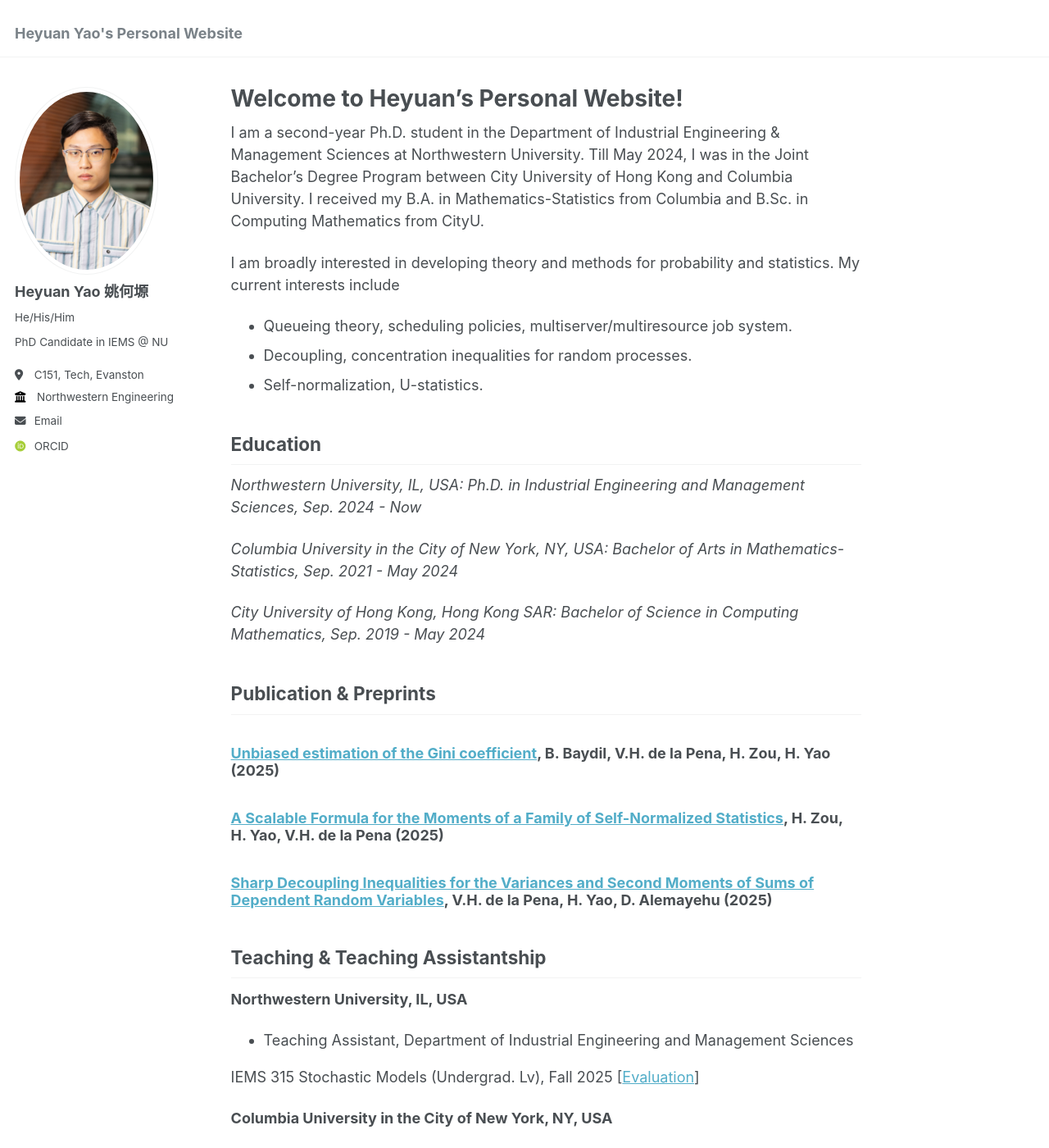
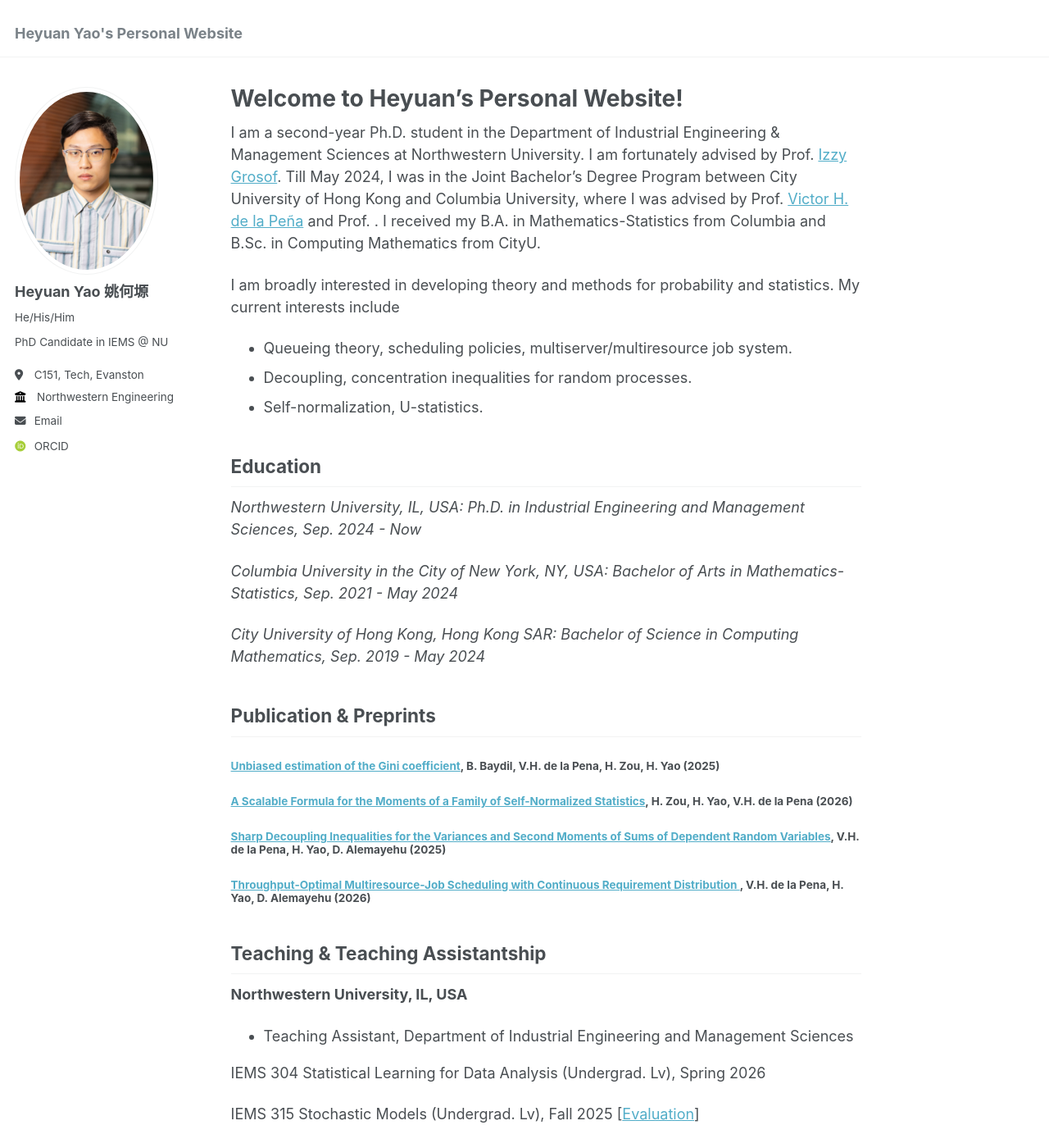
Before and after one commit to Heyuan-Yao/Heyuan-Yao.github.io, a Jekyll site: the page built from _pages/about.md, in a window 1280 px wide and 1400 px high. Shown: the whole window at 82% size. Built offline with Jekyll 4.4.1, drawn with Linux system fonts in a browser that asks for light colours; some web fonts are replaced.

Commit message:
Update about.md

```diff
--- a/_pages/about.md
+++ b/_pages/about.md
@@ -7,7 +7,7 @@ redirect_from:
   - /about.html
 ---
 
-I am a second-year Ph.D. student in the Department of Industrial Engineering & Management Sciences at Northwestern University. Till May 2024, I was in the Joint Bachelor’s Degree Program between City University of Hong Kong and Columbia University. I received my B.A. in Mathematics-Statistics from Columbia and B.Sc. in Computing Mathematics from CityU.
+I am a second-year Ph.D. student in the Department of Industrial Engineering & Management Sciences at Northwestern University. I am fortunately advised by Prof. <a href="https://isaacg1.github.io/">Izzy Grosof</a>. Till May 2024, I was in the Joint Bachelor’s Degree Program between City University of Hong Kong and Columbia University, where I was advised by Prof. <a href="https://www.columbia.edu/~vhd1/">Victor H. de la Peña</a> and Prof. <a href="https://www.math.columbia.edu/~ik/"> </a>. I received my B.A. in Mathematics-Statistics from Columbia and B.Sc. in Computing Mathematics from CityU.
 
 I am broadly interested in developing theory and methods for probability and statistics. My current interests include
 - Queueing theory, scheduling policies, multiserver/multiresource job system.
@@ -24,11 +24,13 @@ Education
 
 Publication & Preprints
 ------
-<h3><a href="https://www.sciencedirect.com/science/article/pii/S0167715225000215">Unbiased estimation of the Gini coefficient</a>, B. Baydil, V.H. de la Pena, H. Zou, H. Yao (2025)</h3>
+<h4><a href="https://www.sciencedirect.com/science/article/pii/S0167715225000215">Unbiased estimation of the Gini coefficient</a>, B. Baydil, V.H. de la Pena, H. Zou, H. Yao (2025)</h4>
 
-<h3><a href="https://arxiv.org/pdf/2509.14428">A Scalable Formula for the Moments of a Family of Self-Normalized Statistics</a>, H. Zou, H. Yao, V.H. de la Pena (2025)</h3>
+<h4><a href="https://www.sciencedirect.com/science/article/pii/S0167715226001185">A Scalable Formula for the Moments of a Family of Self-Normalized Statistics</a>, H. Zou, H. Yao, V.H. de la Pena (2026)</h4>
 
-<h3><a href="https://arxiv.org/pdf/2512.19063">Sharp Decoupling Inequalities for the Variances and Second Moments of Sums of Dependent Random Variables</a>, V.H. de la Pena, H. Yao, D. Alemayehu (2025)</h3>
+<h4><a href="https://arxiv.org/pdf/2512.19063">Sharp Decoupling Inequalities for the Variances and Second Moments of Sums of Dependent Random Variables</a>, V.H. de la Pena, H. Yao, D. Alemayehu (2025)</h4>
+
+<h4><a href="">Throughput-Optimal Multiresource-Job Scheduling with Continuous Requirement Distribution </a>, V.H. de la Pena, H. Yao, D. Alemayehu (2026)</h4>
 
 
 Teaching & Teaching Assistantship
@@ -36,6 +38,7 @@ Teaching & Teaching Assistantship
 **Northwestern University, IL, USA**
 
 - Teaching Assistant, Department of Industrial Engineering and Management Sciences
+<p>IEMS 304 Statistical Learning for Data Analysis (Undergrad. Lv), Spring 2026 </p>
 <p>IEMS 315 Stochastic Models (Undergrad. Lv), Fall 2025 [<a href="https://github.com/Heyuan-Yao/Heyuan-Yao.github.io/blob/master/_pages/Individual%20Report%20for%20Heyuan%20Yao%20(IEMS_315-0_01%20%20Stochastic%20Models)_ae083803-227e-42f9-9080-a2033abbb70fen-US.pdf">Evaluation</a>]</p>
 
 **Columbia University in the City of New York, NY, USA**
```
